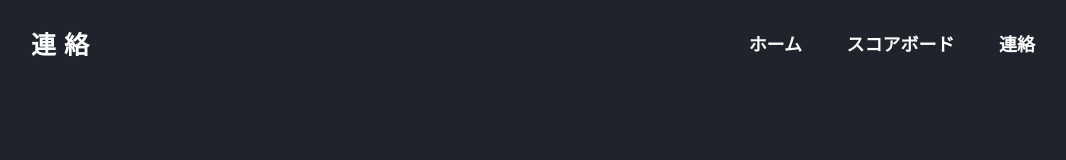
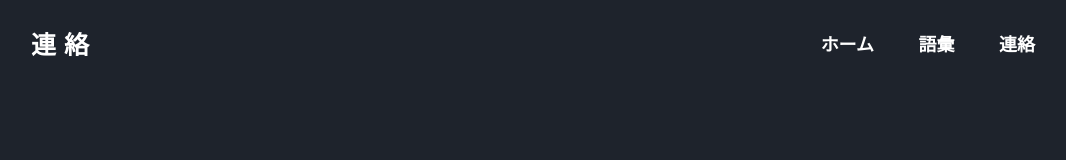
Before and after one commit to Hotame/JP-Game, a plain HTML site: page HTML/contact.html in a window 1280 px wide. Shown: the whole page, without its empty margins (97-1163 px from the left). Drawn offline with Linux system fonts and the light colour scheme.

Commit message:
Update contact.html

```diff
--- a/HTML/contact.html
+++ b/HTML/contact.html
@@ -14,7 +14,7 @@
                 <h2>連絡</h2>
                 <ul>
                     <li><a href="index.html">ホーム</a></li>
-                    <li><a href="scoreboard.html">スコアボード</a></li>
+                    <li><a href="vocabulary.html">語彙</a></li>
                     <li><a href="contact.html">連絡</a></li>
                 </ul>
             </nav>
```
